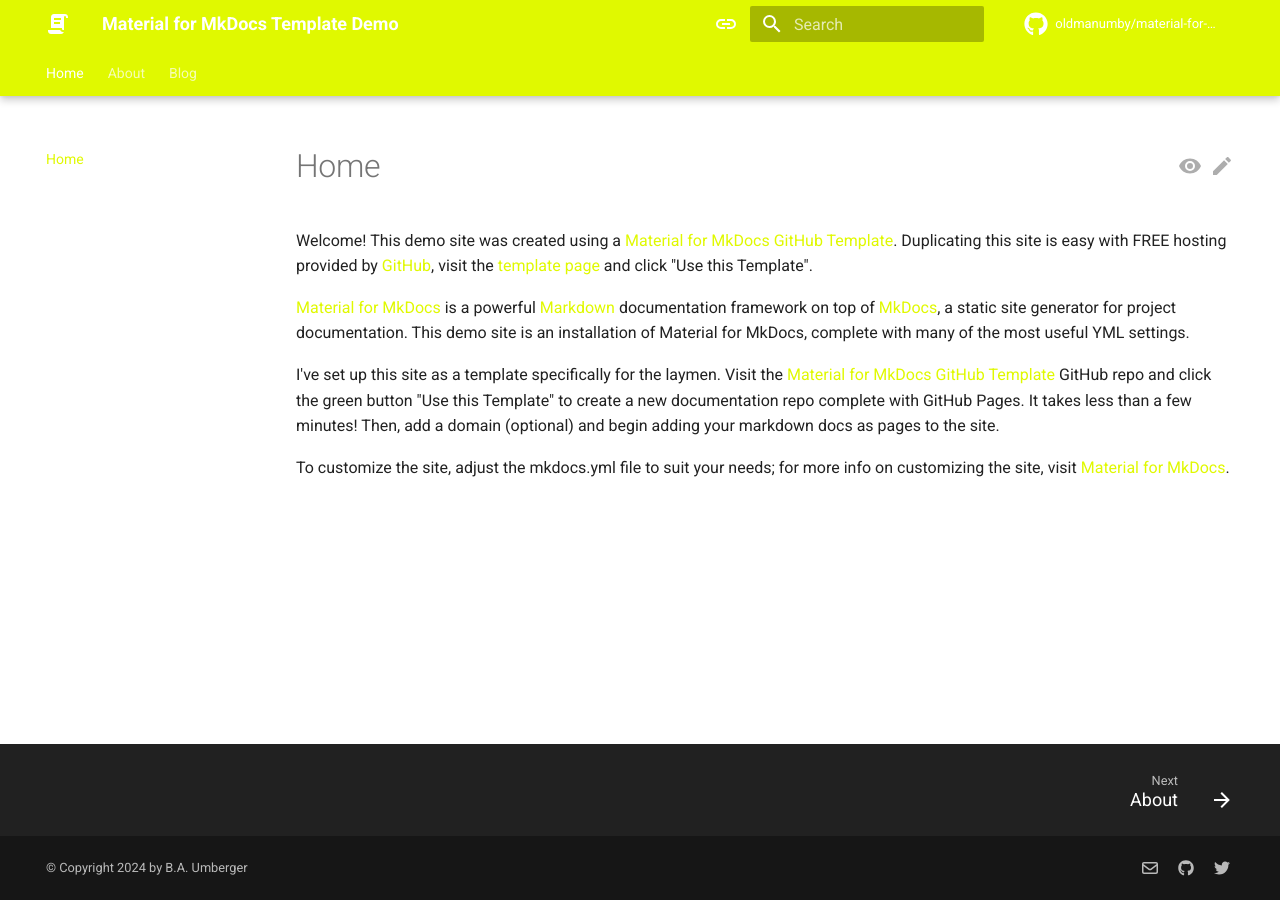
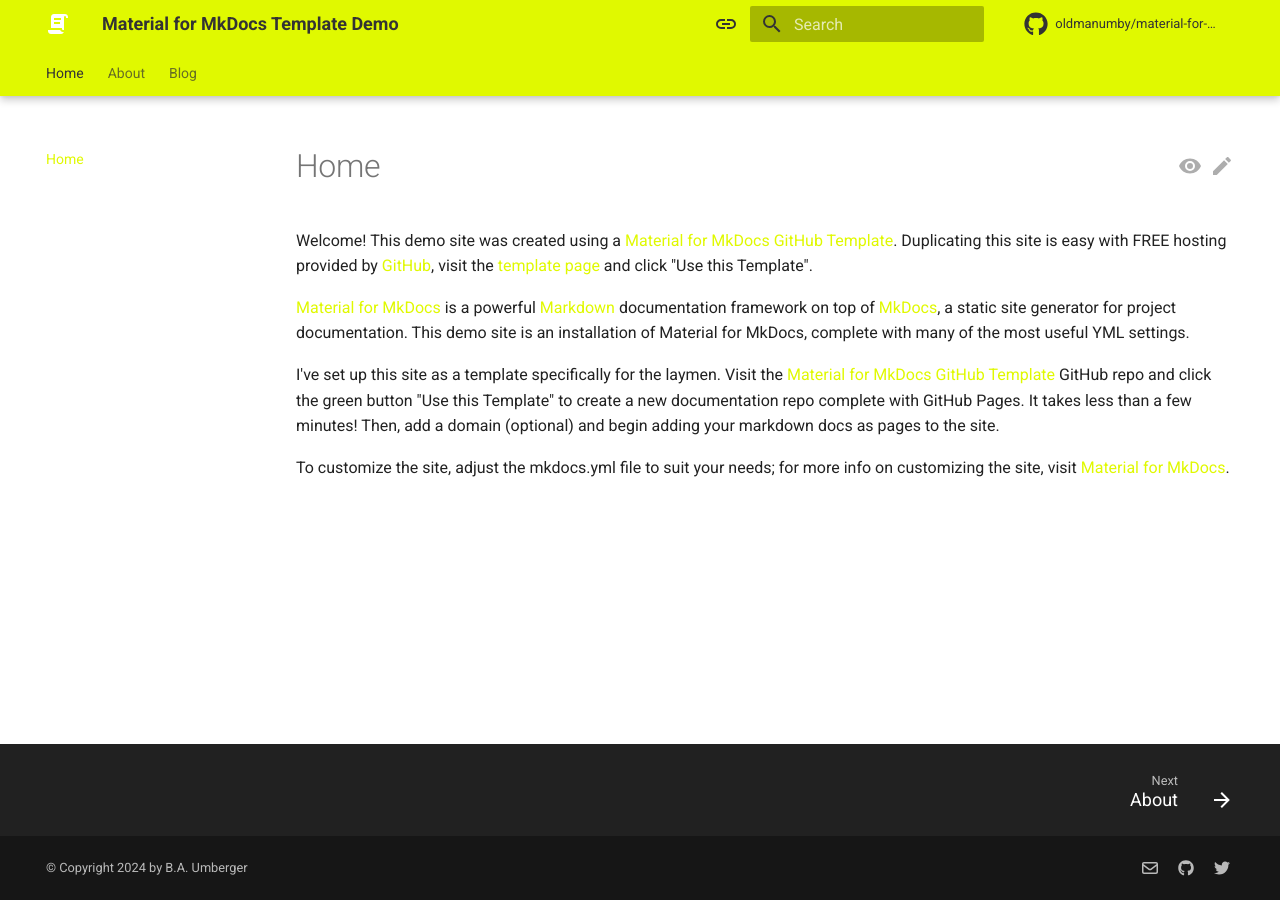
Before and after one commit to OldManUmby/material-for-mkdocs-template, an MkDocs documentation site: the page built from docs/index.md, in a window 1280 px wide. Built offline with MkDocs 1.6.1 and Material for MkDocs 9.7.7, drawn with Linux system fonts in a browser that asks for light colours; comment, search, counter and statistics services are not loaded.

Commit message:
Updated CSS

```diff
--- a/docs/stylesheets/extra.css
+++ b/docs/stylesheets/extra.css
@@ -5,6 +5,7 @@
     --md-accent-fg-color: #b22c00;
     --md-accent-fg-color--light: #b22c00;
     --md-accent-fg-color--dark: #b22c00;
+    --md-primary-bg-color: #333333;
 }
 
 [data-md-color-scheme="slate"] {
```
